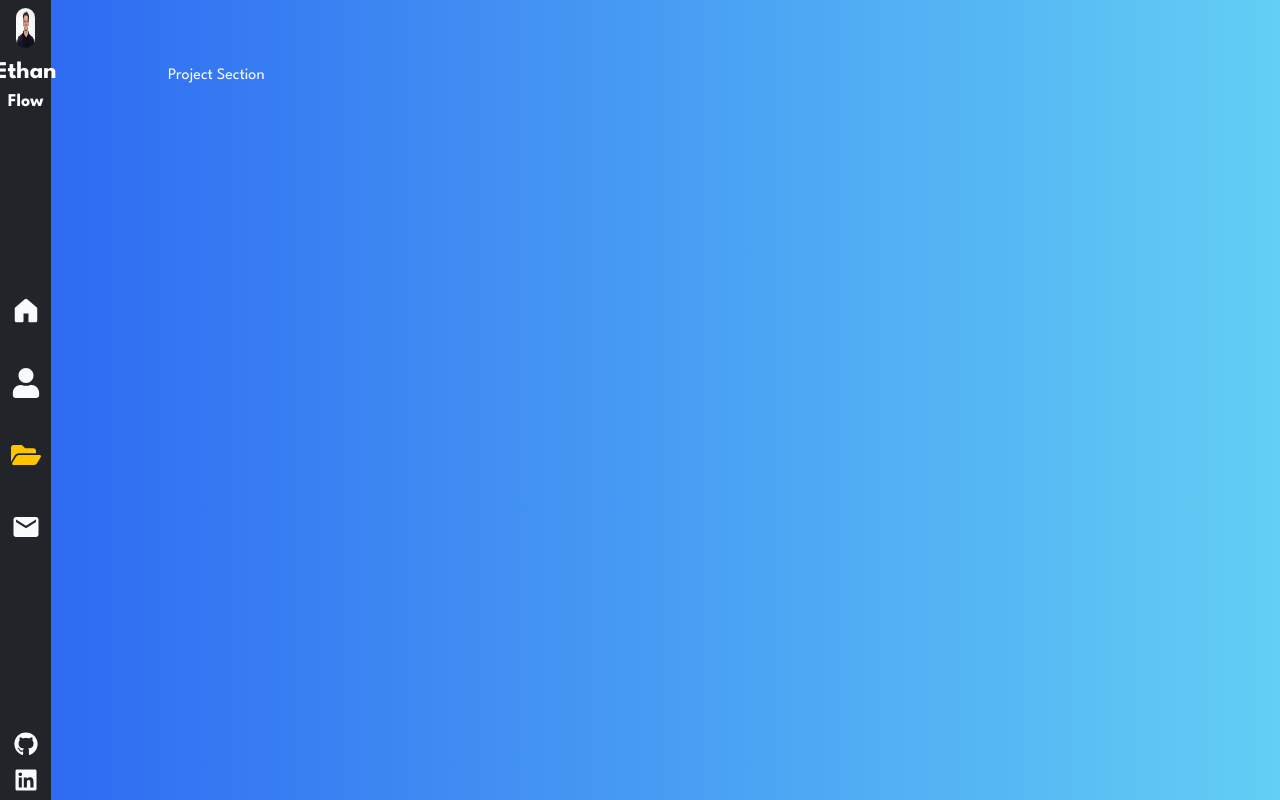
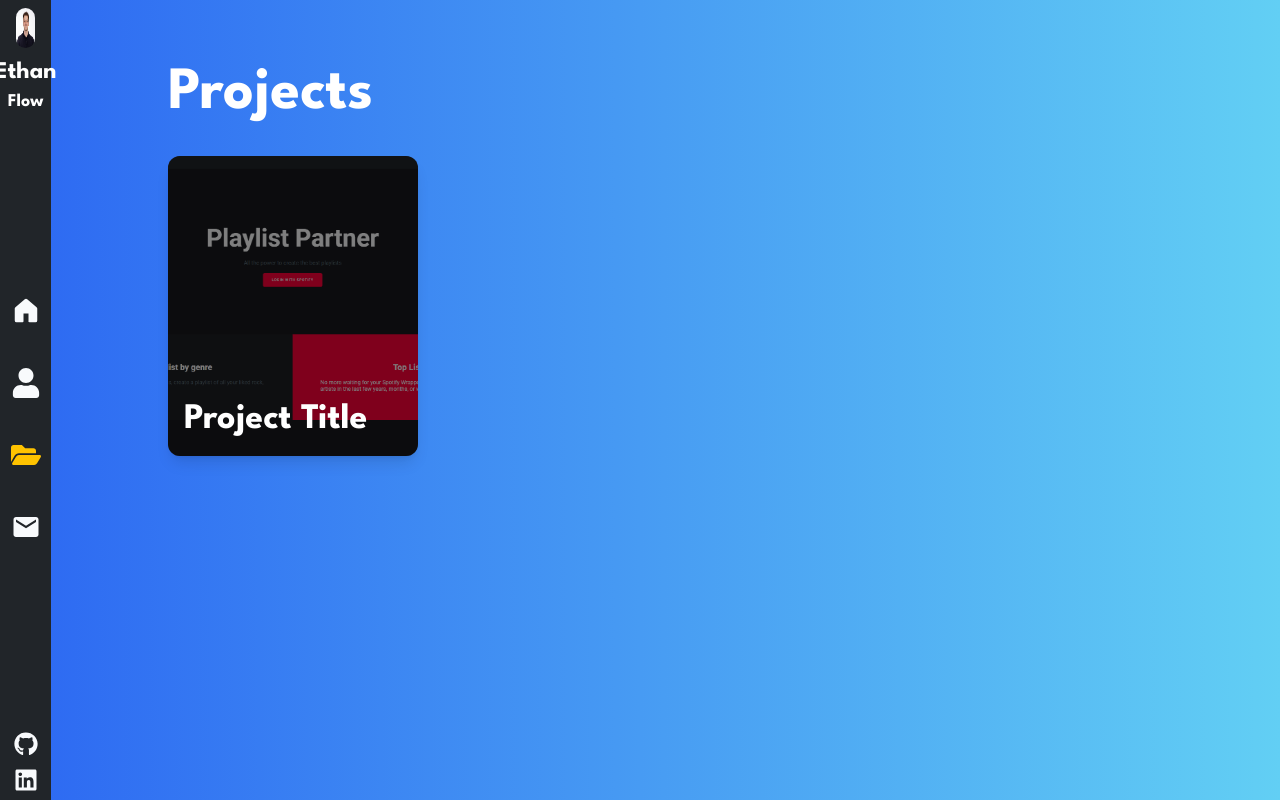
Before and after one commit to MrF1ow/Portfolio-Page, a React (Vite) app: page /projects in a window 1280 px wide. Built offline with nearby package versions, Linux system fonts and the light colour scheme.

Commit message:
Working on Project Cards

```diff
--- a/src/sections/about-section/index.tsx
+++ b/src/sections/about-section/index.tsx
@@ -11,7 +11,7 @@ import { useEffect, useState } from "react";
  *
  * @returns {JSX.Element}
  */
-function AboutSection({ sectionRef }: SectionProps): JSX.Element {
+function AboutSection(): JSX.Element {
   const [activeItem, setActiveItem] = useState<string>("languages");
   const location = useLocation();
 
@@ -25,7 +25,7 @@ function AboutSection({ sectionRef }: SectionProps): JSX.Element {
   }, [location]);
 
   return (
-    <div ref={sectionRef} className="flex flex-row w-full h-full">
+    <div className="flex flex-row w-full h-full">
       <div className="w-1/2">
         <SectionTitle title="About" />
         <Description text="Lorem dafsdf asdf asdf asdf asdf asdf asdf asdfnwef uiewrgiuwebgksjkdgbn ieruj gsniugj nsriulgj nrliugjnslifdugj nsleriuj hgqepruilgj hsndlifjkgneurlijg nslieujkgnliurgjkn lrieujgksndfliujnerliujg knslidugjknwelri u jgknlifjkgnlierujkgn liujgknwleiurjkgn wlireg" />
--- /dev/null
+++ b/src/sections/project-section/components/project-card.tsx
@@ -0,0 +1,55 @@
+import { motion } from "framer-motion";
+import ProjectTitle from "./project-title";
+import ProjectDescription from "./project-description";
+
+function ProjectCard({
+  backgroundSrc,
+  title,
+  description,
+  size,
+}: {
+  backgroundSrc: string;
+  title: string;
+  description: string;
+  size?: string;
+}): JSX.Element {
+  const sizeClass = size === "small" ? "w-[250px]" : "w-[400px]";
+  const cardClass = `relative flex flex-col h-[300px] ${sizeClass} bg-cover bg-center rounded-xl overflow-hidden shadow-lg`;
+  const textContainerClass =
+    "absolute inset-0 flex flex-col justify-end bg-black bg-opacity-50 p-4";
+
+  return (
+    <div
+      className={cardClass}
+      style={{ backgroundImage: `url(${backgroundSrc})` }}
+    >
+      <motion.div
+        className={textContainerClass}
+        initial="rest"
+        whileHover="hover"
+        animate="rest"
+      >
+        <motion.div
+          variants={{
+            rest: { y: 0, opacity: 1 },
+            hover: { y: -20, opacity: 1 },
+          }}
+          transition={{ duration: 0.3 }}
+        >
+          <ProjectTitle title={title} />
+        </motion.div>
+        <motion.div
+          variants={{
+            rest: { opacity: 0, height: 0 },
+            hover: { opacity: 1, height: "auto" },
+          }}
+          transition={{ duration: 0.3 }}
+        >
+          <ProjectDescription description={description} />
+        </motion.div>
+      </motion.div>
+    </div>
+  );
+}
+
+export default ProjectCard;
--- /dev/null
+++ b/src/sections/project-section/components/project-description.tsx
@@ -0,0 +1,9 @@
+function ProjectDescription({
+  description,
+}: {
+  description: string;
+}): JSX.Element {
+  return <p className="w-full flex flex-wrap">{description}</p>;
+}
+
+export default ProjectDescription;
--- /dev/null
+++ b/src/sections/project-section/components/project-title.tsx
@@ -0,0 +1,9 @@
+function ProjectTitle({ title }: { title: string }): JSX.Element {
+  return (
+    <div className="flex flex-row w-full">
+      <h1 className="text-4xl font-bold text-white">{title}</h1>
+    </div>
+  );
+}
+
+export default ProjectTitle;
--- a/src/sections/project-section/index.tsx
+++ b/src/sections/project-section/index.tsx
@@ -1,4 +1,7 @@
-
+import React from "react";
+import SectionTitle from "../../components/section-title";
+import ProjectCard from "./components/project-card";
+import ppTest from "../../assets/images/ppTest.png";
 /**
  * Content of the Project Section
  *
@@ -6,8 +9,11 @@
  */
 function ProjectSection(): JSX.Element {
   return (
-    <div>
-      <h1>Project Section</h1>
+    <div className="flex flex-col w-full h-full">
+      <div className="mb-8">
+      <SectionTitle title="Projects" />
+      </div>
+      <ProjectCard backgroundSrc={ppTest} title="Project Title" description="asdfadfasdfasfasdfasfasdfadfasdfasfasdfasdfasdfasdfas" size="small"/>
     </div>
   );
 }
```
Also changed, not shown: src/assets/images/ppTest.png (added).
